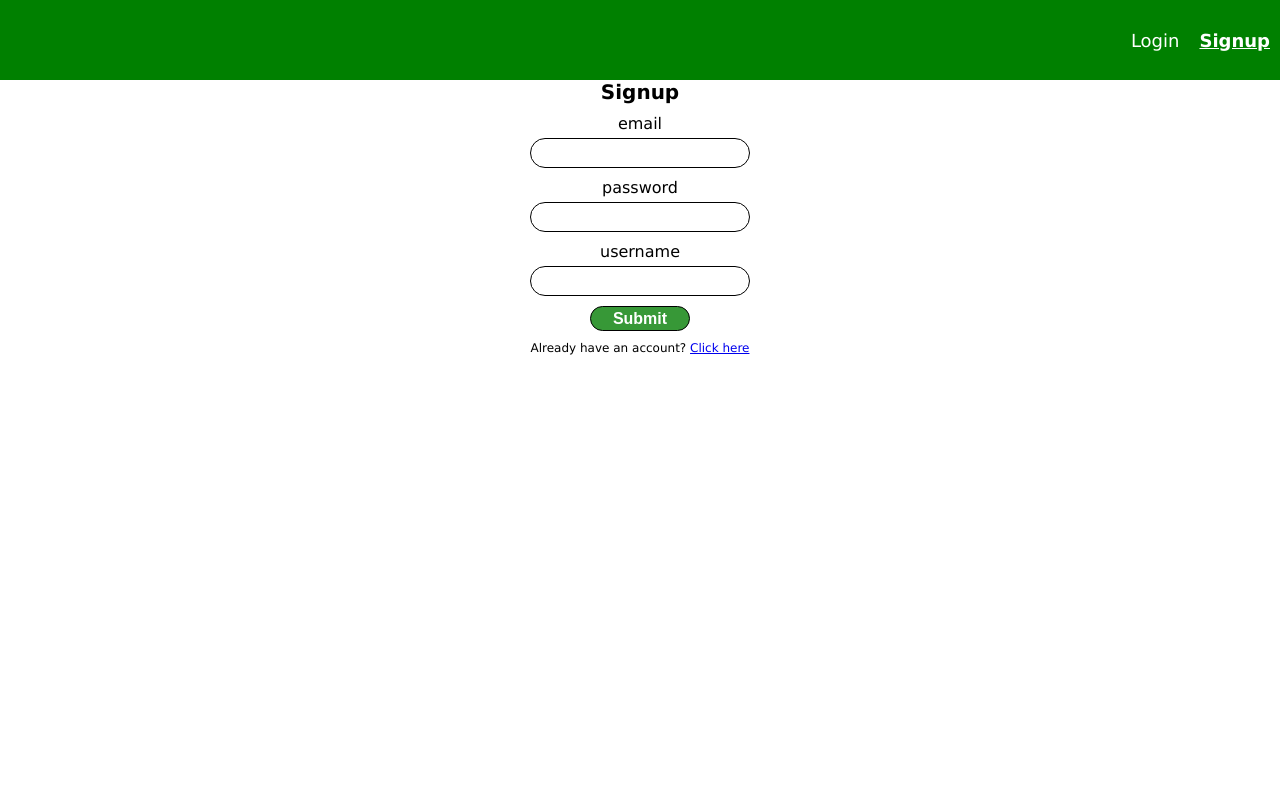
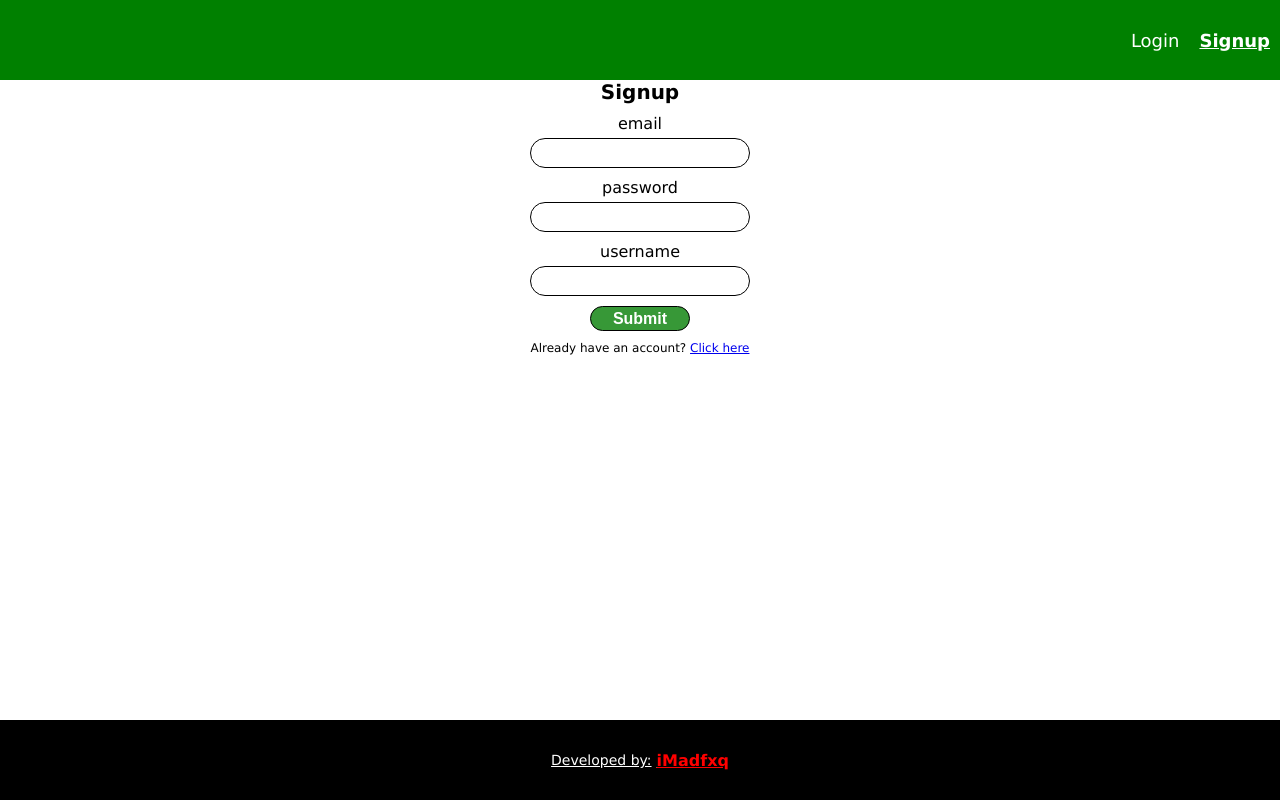
Before and after one commit to iMadfxq/finance-tracker, a React (Create React App) app: page /signup in a window 1280 px wide. Built offline with nearby package versions, Linux system fonts and the light colour scheme; no server answers.

Commit message:
Added my footer

```diff
--- /dev/null
+++ b/src/components/footer/footer.component.jsx
@@ -0,0 +1,15 @@
+import "./footer.styles.scss";
+
+const Footer = ({ portfolio }) => {
+  return (
+    <footer>
+      <section className="footer__info">
+        <a href={portfolio} target="_blank">
+          Developed by:<span>iMadfxq</span>
+        </a>
+      </section>
+    </footer>
+  );
+};
+
+export default Footer;
--- /dev/null
+++ b/src/components/footer/footer.styles.scss
@@ -0,0 +1,36 @@
+footer {
+  width: 100%;
+  position: absolute;
+  z-index: 2;
+  bottom: 0;
+  cursor: pointer;
+  height: 80px;
+}
+.footer__info {
+  height: 80px;
+  background-color: black;
+  display: flex;
+  justify-content: center;
+  align-items: center;
+  font-size: 1.4rem;
+}
+.footer__info a {
+  color: white;
+  min-width: 100%;
+  min-height: 100%;
+  display: flex;
+  justify-content: center;
+  align-items: center;
+  transition: 0.3s;
+}
+.footer__info a:hover {
+  font-size: 1.5rem;
+  text-decoration: underline;
+}
+.footer__info span {
+  color: red;
+  margin-inline-start: 5px;
+  font-size: 1.6rem;
+  font-weight: bold;
+  text-decoration: underline;
+}
--- a/src/index.scss
+++ b/src/index.scss
@@ -8,3 +8,9 @@ html {
   font-size: 62.5%;
   font-family: Verdana, Geneva, Tahoma, sans-serif;
 }
+
+#root {
+  position: relative;
+  min-height: 100vh;
+  padding-bottom: 100px;
+}
--- a/src/routes/Login/Login.component.jsx
+++ b/src/routes/Login/Login.component.jsx
@@ -17,7 +17,7 @@ export default function Login() {
   };
 
   return (
-    <section className="login">
+    <main className="login">
       <h1>Login</h1>
       <form  onSubmit={handleSubmit} autoComplete="on">
         <label htmlFor="email">email</label>
@@ -43,6 +43,6 @@ export default function Login() {
       </form>
       <p>Haven't created an account? <Link to={'/signup'}>Click here</Link></p>
       {error && <p>{error}</p>}
-    </section>
+    </main>
   );
 }
--- a/src/routes/Nav/nav.component.jsx
+++ b/src/routes/Nav/nav.component.jsx
@@ -1,6 +1,7 @@
 import { useContext } from "react";
 import { Outlet } from "react-router-dom";
 import { NavLink } from "react-router-dom";
+import Footer from "../../components/footer/footer.component";
 import { AuthContext } from "../../context/AuthContext";
 import { useLogout } from "../../hooks/useLogout";
 
@@ -28,6 +29,7 @@ export default function Nav() {
         )}
       </header>
       <Outlet />
+      <Footer portfolio={'https://imadfxq.com/'} />
     </>
   );
 }
--- a/src/routes/Signup/Signup.component.jsx
+++ b/src/routes/Signup/Signup.component.jsx
@@ -17,7 +17,7 @@ export default function Signup() {
   };
 
   return (
-    <section className="signup">
+    <main className="signup">
       <h1>Signup</h1>
       <form  onSubmit={handleSubmit} autoComplete="on">
         <label htmlFor="email">email</label>
@@ -52,6 +52,6 @@ export default function Signup() {
       </form>
       <p>Already have an account? <Link to={'/login'}>Click here</Link></p>
       {error && <p>{error}</p>}
-    </section>
+    </main>
   );
 }
```
